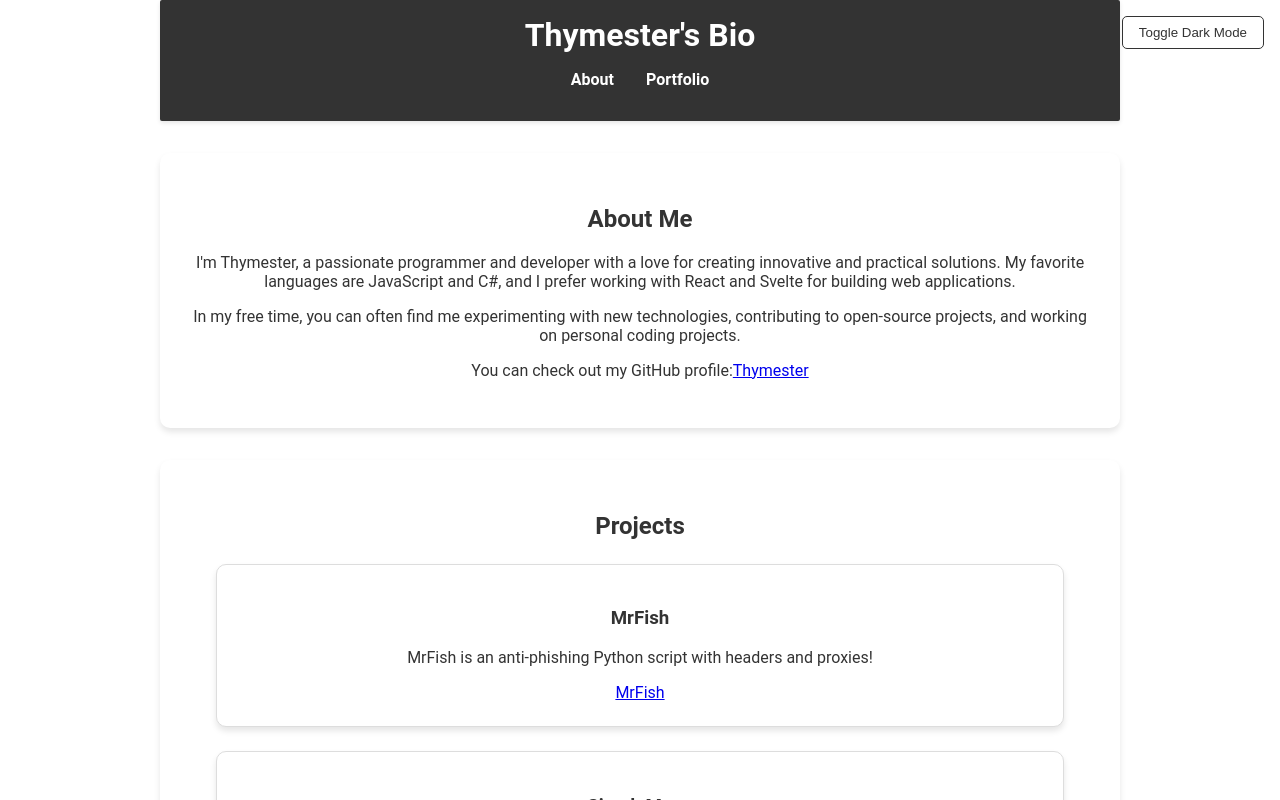
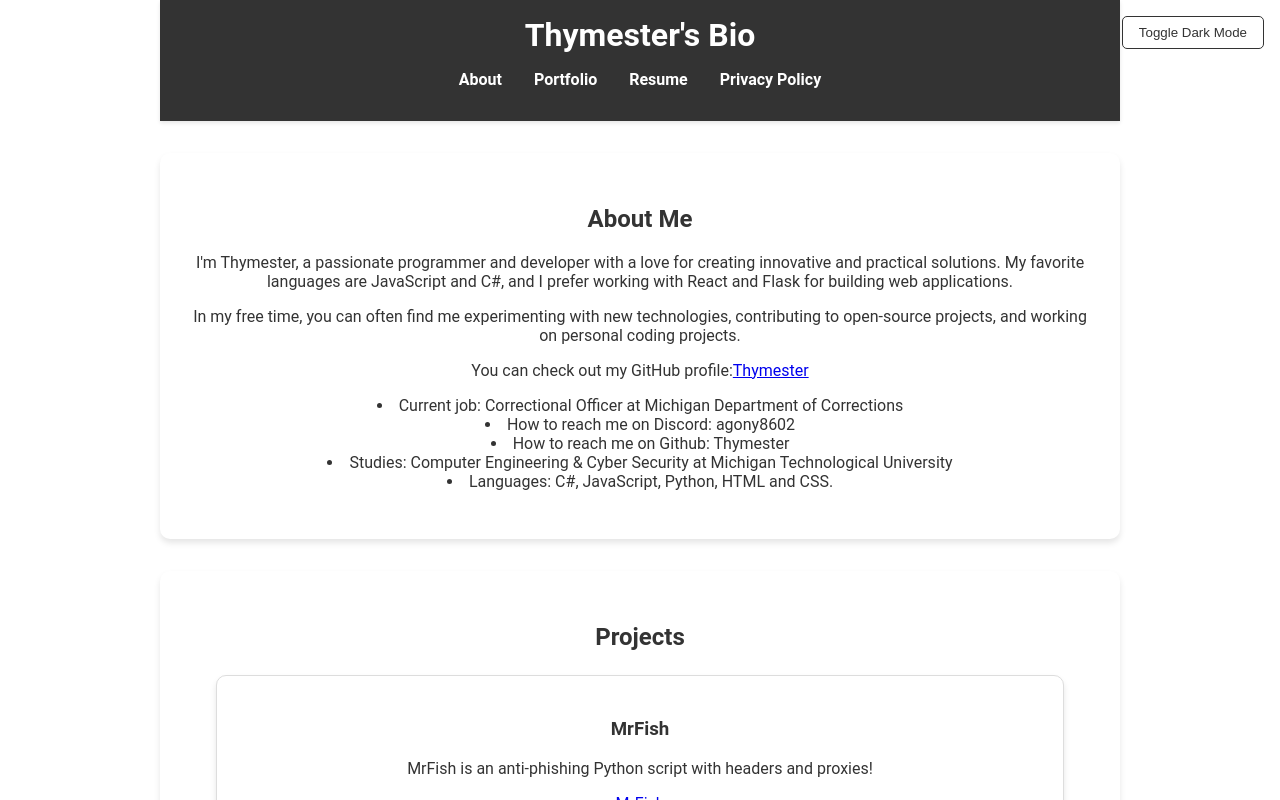
Before and after one commit to Thymester/MyBio-React, a React (Create React App) app: page / in a window 1280 px wide. Shown: the top 800 px of the page. Built offline with nearby package versions, Linux system fonts and the light colour scheme.

Commit message:
Add files via upload

```diff
--- a/src/components/About.js
+++ b/src/components/About.js
@@ -10,7 +10,7 @@ function About() {
       <p>
         I'm Thymester, a passionate programmer and developer with a love for creating
         innovative and practical solutions. My favorite languages are JavaScript and C#,
-        and I prefer working with React and Svelte for building web applications.
+        and I prefer working with React and Flask for building web applications.
       </p>
       <p>
         In my free time, you can often find me experimenting with new technologies,
@@ -21,7 +21,23 @@ function About() {
         <a href="https://github.com/Thymester" target="_blank" rel="noreferrer">
           Thymester
         </a>
-        {/* Add fetched GitHub information here if needed */}
+        <p>
+          <li>
+            Current job: Correctional Officer at Michigan Department of Corrections
+          </li>
+          <li>
+            How to reach me on Discord: agony8602
+          </li>
+          <li>
+            How to reach me on Github: Thymester
+          </li>
+          <li>
+            Studies: Computer Engineering & Cyber Security at Michigan Technological University
+          </li>
+          <li>
+            Languages: C#, JavaScript, Python, HTML and CSS.
+          </li>
+        </p>
       </p>
     </div>
   );
--- a/src/components/Header.js
+++ b/src/components/Header.js
@@ -3,12 +3,14 @@ import React from 'react';
 
 function Header() {
   return (
-    <header className="header">
+    <header>
       <h1>Thymester's Bio</h1>
       <nav>
         <ul>
           <li><a href="#about">About</a></li>
           <li><a href="#portfolio">Portfolio</a></li>
+          <li><a href="#resume">Resume</a></li>
+          <li><a href="#privacypolicy">Privacy Policy</a></li>
         </ul>
       </nav>
     </header>
--- a/src/components/PrivacyPolicy.js
+++ b/src/components/PrivacyPolicy.js
@@ -3,7 +3,7 @@ import React from 'react';
 
 function PrivacyPolicy() {
   return (
-    <div className="section">
+    <div className="privacy-section" id="privacypolicy">
       <h2>Privacy Policy</h2>
       <p>This privacy policy clarifies that Thymester's Bio does not collect any personal information from visitors to this website.</p>
 
--- a/src/components/Resume.js
+++ b/src/components/Resume.js
@@ -7,7 +7,7 @@ function Resume() {
       <div className="resume-container">
         <div className="resume-entry">
           <h3>Mixer Truck Driver - Baraga County Concrete</h3>
-          <p>Baraga, Michigan - 06/2023 - Present</p>
+          <p>Baraga, Michigan - 06/2023 - 10/2023</p>
           <ul>
             <li>Assure service is professional</li>
             <li>Drive CDL Class B truck safely to and from destination(s)</li>
```
